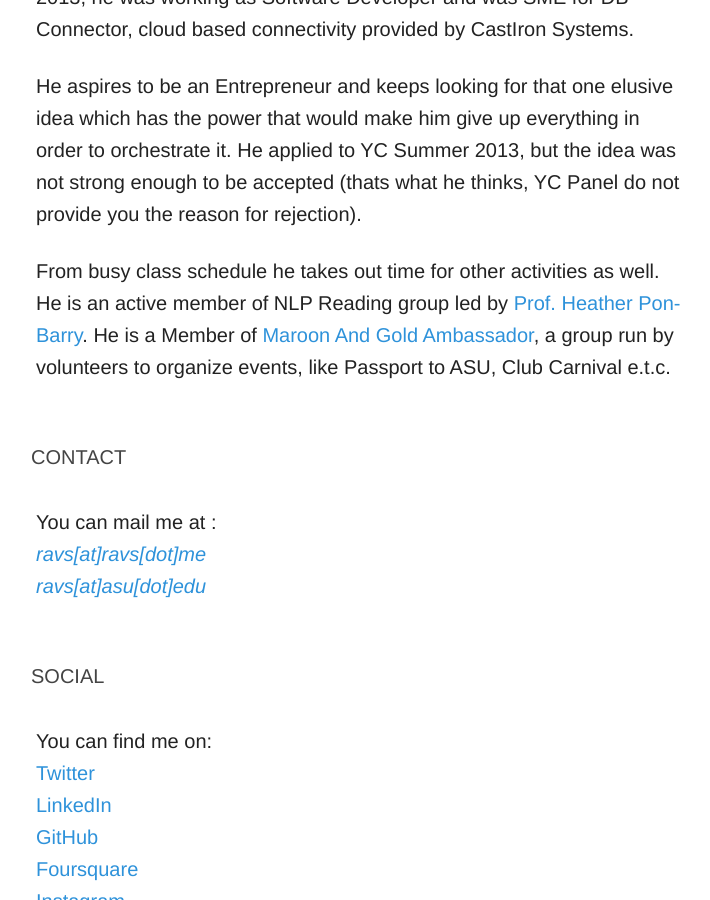
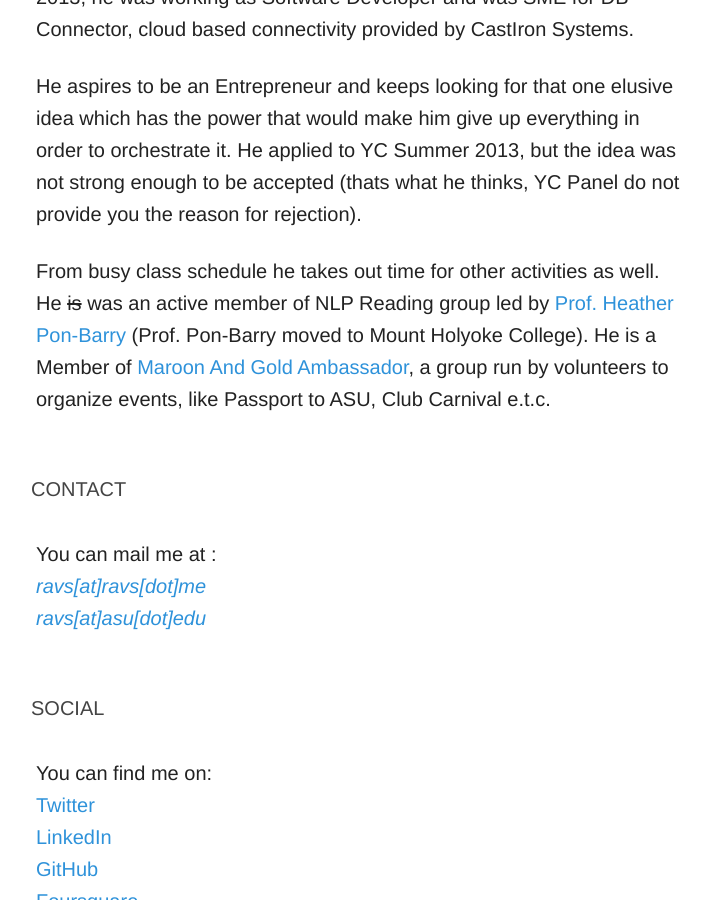
Before and after one commit to ravs/ravs.github.io, a Jekyll site: the page built from about/index.html, in a window 1280 px wide and 900 px high, scrolled down 1069 px. Shown: the whole window, without its empty margins (279-989 px from the left). Built offline with Jekyll 4.4.1, drawn with Linux system fonts in a browser that asks for light colours; Markdown is read by kramdown in place of the engine named in the settings.

Commit message:
About me changes

```diff
--- a/about/index.html
+++ b/about/index.html
@@ -16,16 +16,16 @@
 
 <p>He aspires to be an Entrepreneur and keeps looking for that one elusive idea which has the power that would make him give up everything in order to orchestrate it. He applied to YC Summer 2013, but the idea was not strong enough to be accepted (thats what he thinks, YC Panel do not provide you the reason for rejection).</p>
 
-<p>From busy class schedule he takes out time for other activities as well. He is an active member of NLP Reading group led by <a href="http://faculty.engineering.asu.edu/ponbarry/">Prof. Heather Pon-Barry</a>. He is a Member of <a href="https://orgsync.com/18459/chapter">Maroon And Gold Ambassador</a>, a group run by volunteers to organize events, like Passport to ASU, Club Carnival e.t.c.</p>
+<p>From busy class schedule he takes out time for other activities as well. He <span style="text-decoration: line-through">is</span> was an active member of NLP Reading group led by <a href="http://faculty.engineering.asu.edu/ponbarry/" target="_blank">Prof. Heather Pon-Barry</a> (Prof. Pon-Barry moved to Mount Holyoke College). He is a Member of <a href="https://orgsync.com/18459/chapter" target="_blank">Maroon And Gold Ambassador</a>, a group run by volunteers to organize events, like Passport to ASU, Club Carnival e.t.c.</p>
 
 <h2>Contact</h2>
 <p>You can mail me at :<br><span class="mail"><a href="mailto:ravs@ravs.me">ravs[at]ravs[dot]me</a></span><br><span class="mail"><a href="mailto:ravs@asu.edu">ravs[at]asu[dot]edu</a></span></p>
 
 <h2>Social</h2>
 <p>You can find me on:<br>
-<a href="http://twitter.com/ravs24">Twitter</a><br>
-<a href="http://www.linkedin.com/in/ravishankarbit">LinkedIn</a><br>
-<a href="http://github.com/ravs">GitHub</a><br>
-<a href="http://foursquare.com/ravs24">Foursquare</a><br>
-<a href="http://instagram.com/ra_vs">Instagram</a><br>
-<a href="http://about.me/ravs">AboutMe</a></p>
+<a href="http://twitter.com/ravs24" target="_blank">Twitter</a><br>
+<a href="http://www.linkedin.com/in/ravishankarbit" target="_blank">LinkedIn</a><br>
+<a href="http://github.com/ravs" target="_blank">GitHub</a><br>
+<a href="http://foursquare.com/ravs24" target="_blank">Foursquare</a><br>
+<a href="http://instagram.com/ra_vs" target="_blank">Instagram</a><br>
+<a href="http://about.me/ravs" target="_blank">AboutMe</a></p>
```
